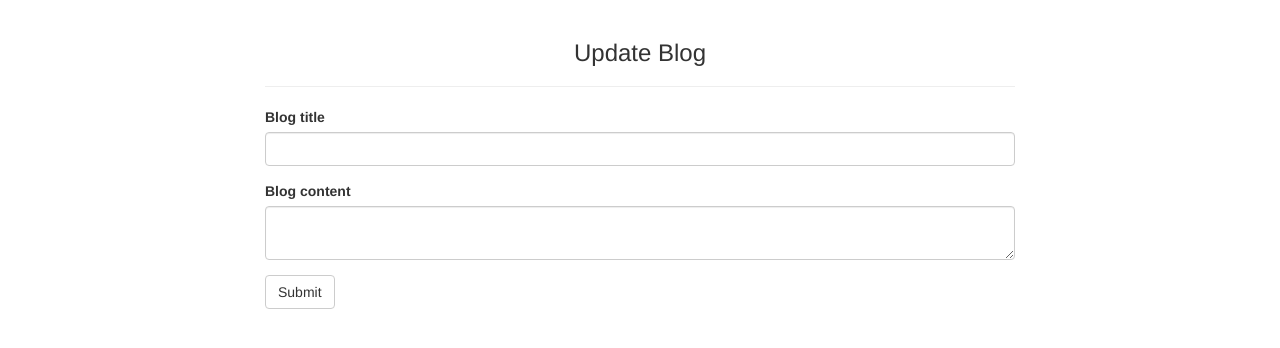
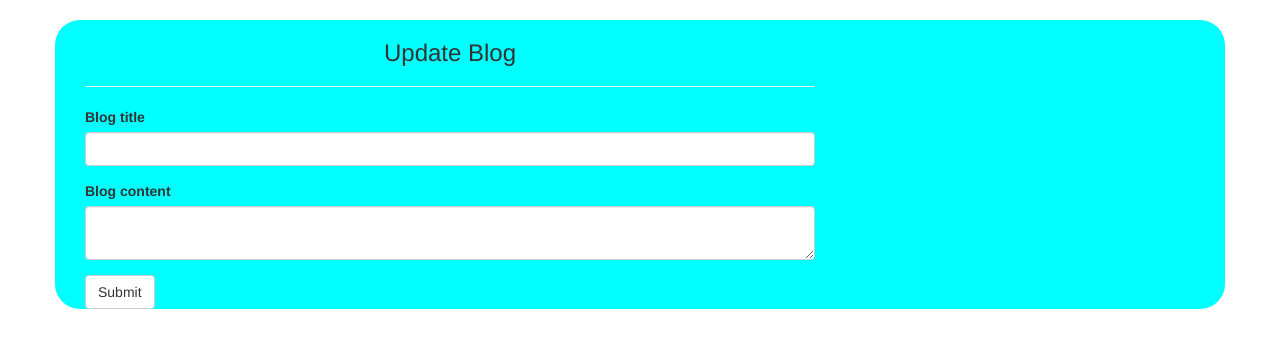
Before and after one commit to patrickrop-cloud/blogs, a Flask app: template app/templates/updateBlog.html in a window 1280 px wide. Shown: the part 52-400 px from the top of the page. Run offline with Flask 2, Linux system fonts and the light colour scheme; the template is opened without the code that fills it: values that come from a table or form of the project are taken from there, others are empty; some libraries are stand-ins or nearby versions.

Commit message:
style update template and create a readme file.

```diff
--- a/app/templates/updateBlog.html
+++ b/app/templates/updateBlog.html
@@ -1,16 +1,13 @@
 {% extends 'base.html'%}
 {% import 'bootstrap/wtf.html' as wtf%}
 {% block content %}
-<div class="container">
-<div class="row">
-<div class="col-md-2"> </div>
-<div class="col-md-8 mt-3 p-5">
-    <h3 class="mt-3 pb-3 text-center">Update Blog</h3>
-    <hr>
-{{wtf.quick_form(form)}}
-</div>
-<div class="col-md-2">
-</div>
-</div>
+
+<div class="container" style="background-color: aqua; border-radius: 25px;">
+    <div class="col-sm-8">
+        <h3 class="mt-3 pb-4 text-center">Update Blog</h3>
+        <hr>
+        {{wtf.quick_form(form)}}
+
+    </div>
 </div>
 {% endblock%}
```
Also changed, not shown: README.md.
